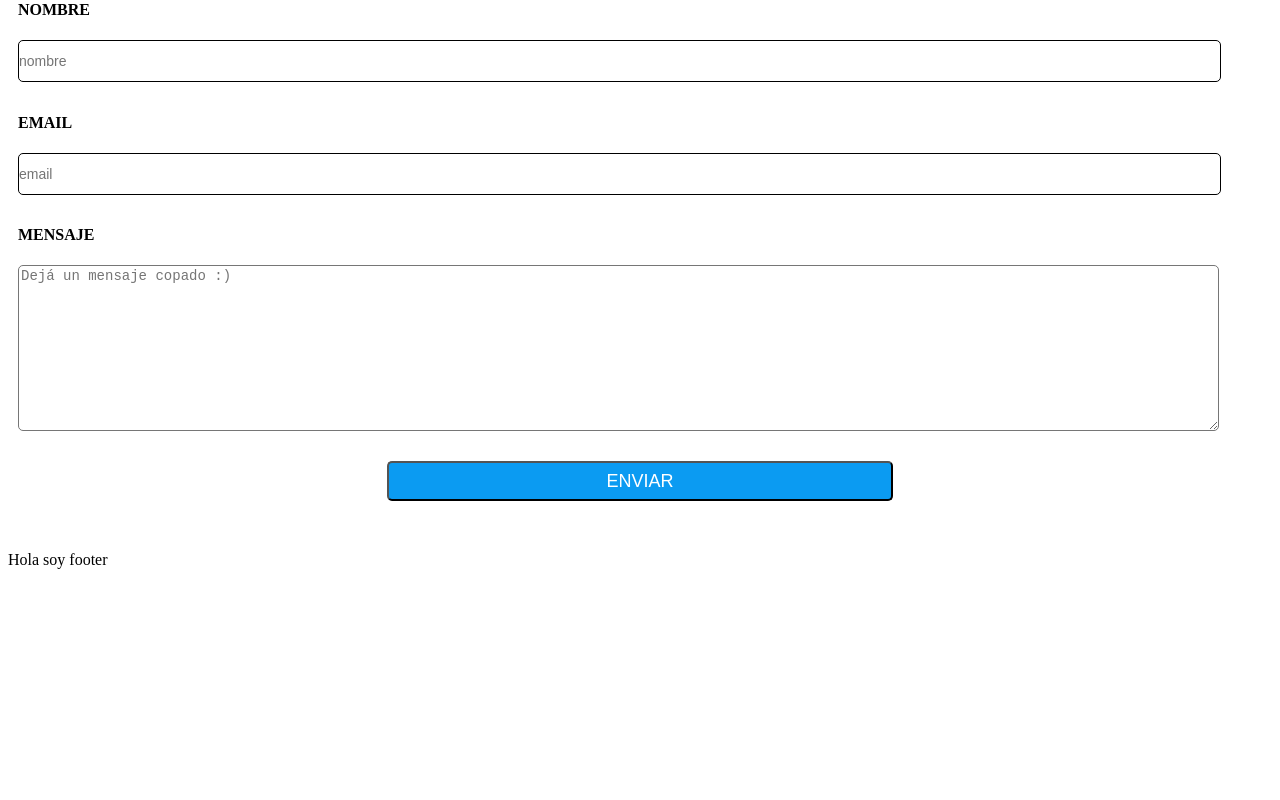
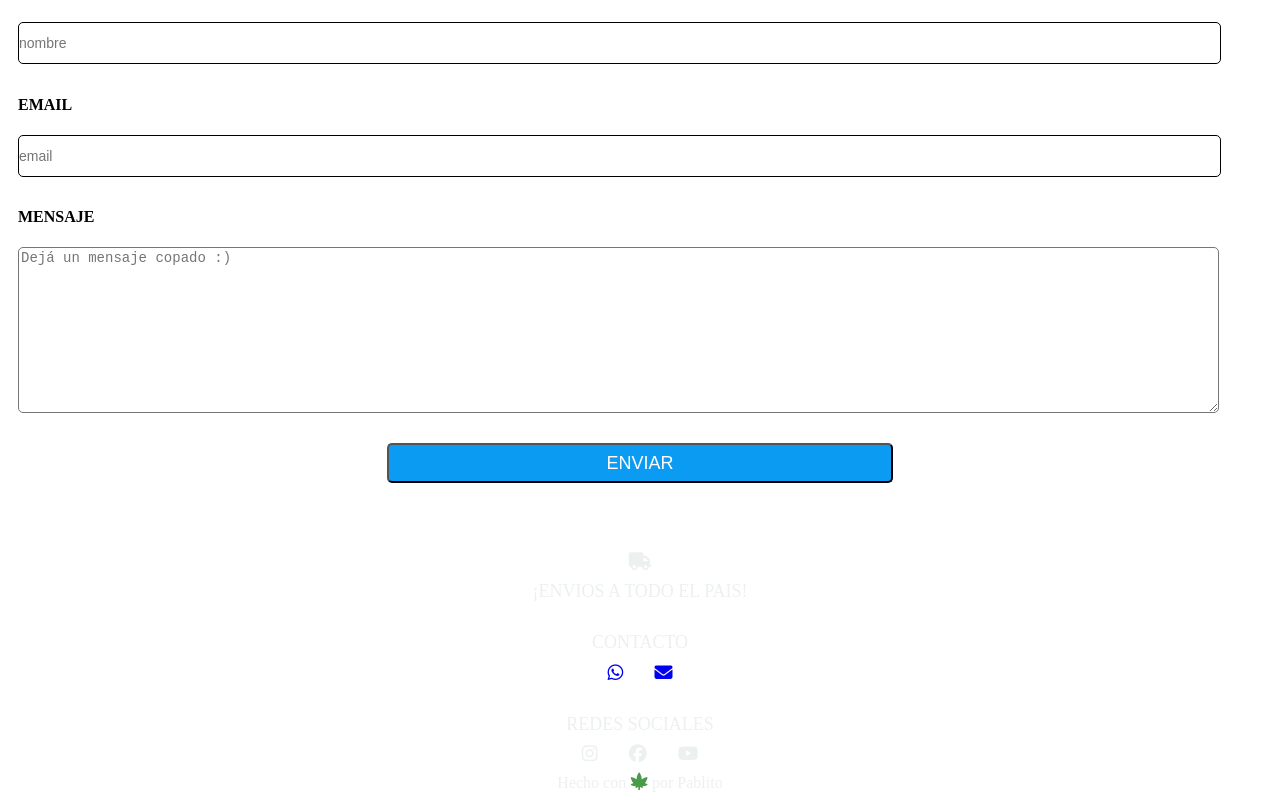
Before and after one commit to Pablito-1988/dog-ts, a React (Create React App) app: page /contacto in a window 1280 px wide. Shown: the part 181-981 px from the top of the page. Before the commit the page ends 800 px from the top, so only its background shows below. Built offline with nearby package versions, Linux system fonts and the light colour scheme.

Commit message:
docs(Footer): add footer and style

```diff
--- a/public/index.html
+++ b/public/index.html
@@ -10,34 +10,21 @@
       content="Web site created using create-react-app"
     />
     <link rel="apple-touch-icon" href="%PUBLIC_URL%/logo192.png" />
-    <!--
-      manifest.json provides metadata used when your web app is installed on a
-      user's mobile device or desktop. See https://developers.google.com/web/fundamentals/web-app-manifest/
-    -->
     <link rel="manifest" href="%PUBLIC_URL%/manifest.json" />
-    <!--
-      Notice the use of %PUBLIC_URL% in the tags above.
-      It will be replaced with the URL of the `public` folder during the build.
-      Only files inside the `public` folder can be referenced from the HTML.
-
-      Unlike "/favicon.ico" or "favicon.ico", "%PUBLIC_URL%/favicon.ico" will
-      work correctly both with client-side routing and a non-root public URL.
-      Learn how to configure a non-root public URL by running `npm run build`.
-    -->
+    <link rel="preconnect" href="https://fonts.googleapis.com" />
+    <link rel="preconnect" href="https://fonts.gstatic.com" crossorigin />
+    <link
+      href="https://fonts.googleapis.com/css2?family=Bebas+Neue&family=Roboto&family=Rubik&display=swap"
+      rel="stylesheet"
+    />
+    <script
+      src="https://kit.fontawesome.com/641c03bd1a.js"
+      crossorigin="anonymous"
+    ></script>
     <title>React App</title>
   </head>
   <body>
     <noscript>You need to enable JavaScript to run this app.</noscript>
     <div id="root"></div>
-    <!--
-      This HTML file is a template.
-      If you open it directly in the browser, you will see an empty page.
-
-      You can add webfonts, meta tags, or analytics to this file.
-      The build step will place the bundled scripts into the <body> tag.
-
-      To begin the development, run `npm start` or `yarn start`.
-      To create a production bundle, use `npm run build` or `yarn build`.
-    -->
   </body>
 </html>
--- a/src/components/Footer.tsx
+++ b/src/components/Footer.tsx
@@ -1,7 +1,47 @@
 import React from 'react'
+import "../styles/FooterStyle.css"
 
 export const Footer = () => {
   return (
-    <div>Hola soy footer</div>
+    <>
+    <footer>
+      <div className="shipContainer">
+        <i className="fas fa-truck"></i>
+        <p className="shipText">¡ENVIOS A TODO EL PAIS!</p>
+      </div>
+      <div className="contact">
+        <p>CONTACTO</p>
+        <div className="contactLinks">
+          <a
+            href="https://wa.me/5491165480864"
+            target={"_blank"}
+            rel="noreferrer"
+          >
+            <i className="fab fa-whatsapp"></i>
+          </a>
+          <a
+            href="mailto:dog.growshop@gmail.com"
+            target={"_blank"}
+            rel="noreferrer"
+          >
+            <i className="fas fa-envelope"></i>
+          </a>
+        </div>
+      </div>
+      <div className="socialMedia">
+        <p>REDES SOCIALES</p>
+        <div className="socialLinks">
+          <i className="fab fa-instagram"></i>
+          <i className="fab fa-facebook"></i>
+          <i className="fab fa-youtube"></i>
+        </div>
+      </div>
+    </footer>
+    <div className="copy">
+      <p className="copyText">
+        Hecho con <i id="weed" className="fas fa-cannabis"></i> por Pablito
+      </p>
+    </div>
+  </>
   )
 }
--- a/src/react-app-env.d.ts
+++ /dev/null
@@ -1 +0,0 @@
-/// <reference types="react-scripts" />
--- /dev/null
+++ b/src/styles/FooterStyle.css
@@ -0,0 +1,80 @@
+p{
+    margin: 0;
+ }
+ footer{
+    display: flex;
+    width: 100%;
+    flex-direction: column;
+    align-items: center;
+    margin-top: 30px;
+
+ }
+ .shipContainer{
+    display: flex;
+    flex-direction: column;
+    align-items: center;
+    margin-top: 20px;
+    color: #ecf0f1;
+    font-size: 18px;
+
+ }
+ .shipText{
+    margin-top: 10px;
+ }
+ .contact{
+    display: flex;
+    flex-direction: column;
+    font-size: 18px;
+    color: #ecf0f1;
+    margin-top: 30px;
+ }
+ .contactLinks{
+    display: flex;
+    justify-content: space-around;
+    font-size: 18px;
+    margin-top: 10px;
+    align-items: center;
+
+ }
+ .socialMedia{
+    display: flex;
+    justify-content: space-around;
+    font-size: 18px;
+    margin-top: 30px;
+    align-items: center;
+    flex-direction: column;
+    color: #ecf0f1;
+ }
+ .socialLinks{
+    display: flex;
+    width: 100%;
+    justify-content: space-around;
+    font-size: 18px;
+    margin-top: 10px;
+    align-items: center;
+ }
+ .copy{
+    width: 100%;
+    display: flex;
+    justify-content: center;
+    margin-top: 10px;
+ }
+ .copyText{
+    font-size: 16px;
+    color: #ecf0f1;
+ }
+
+ #weed{
+    color: rgb(73,155,74);
+    animation-duration: 5s;
+    animation-name: beating;
+    animation-iteration-count: infinite;
+}
+
+@keyframes beating{
+    0%{font-size: 10px;}
+    25%{font-size: 20px;}
+    50%{font-size: 10px;}
+    75%{font-size: 20px;}
+    100%{font-size: 10px;}
+}
```
Also changed, not shown: src/reportWebVitals.ts (deleted, +0 -15 lines), src/setupTests.ts (deleted, +0 -5 lines).
